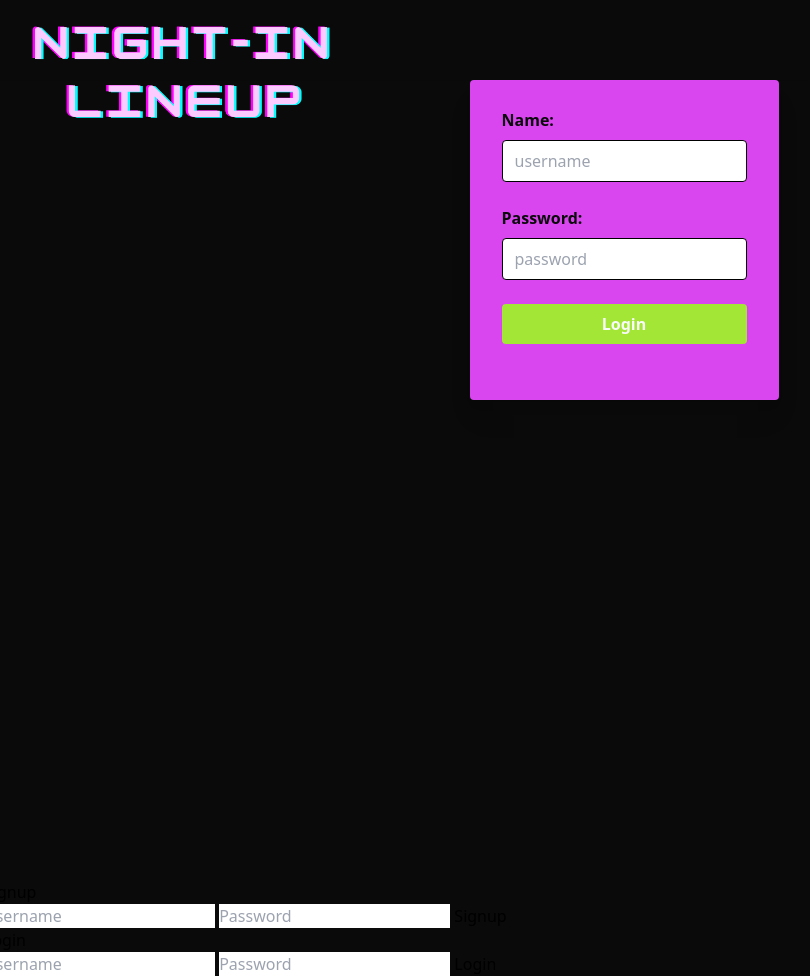
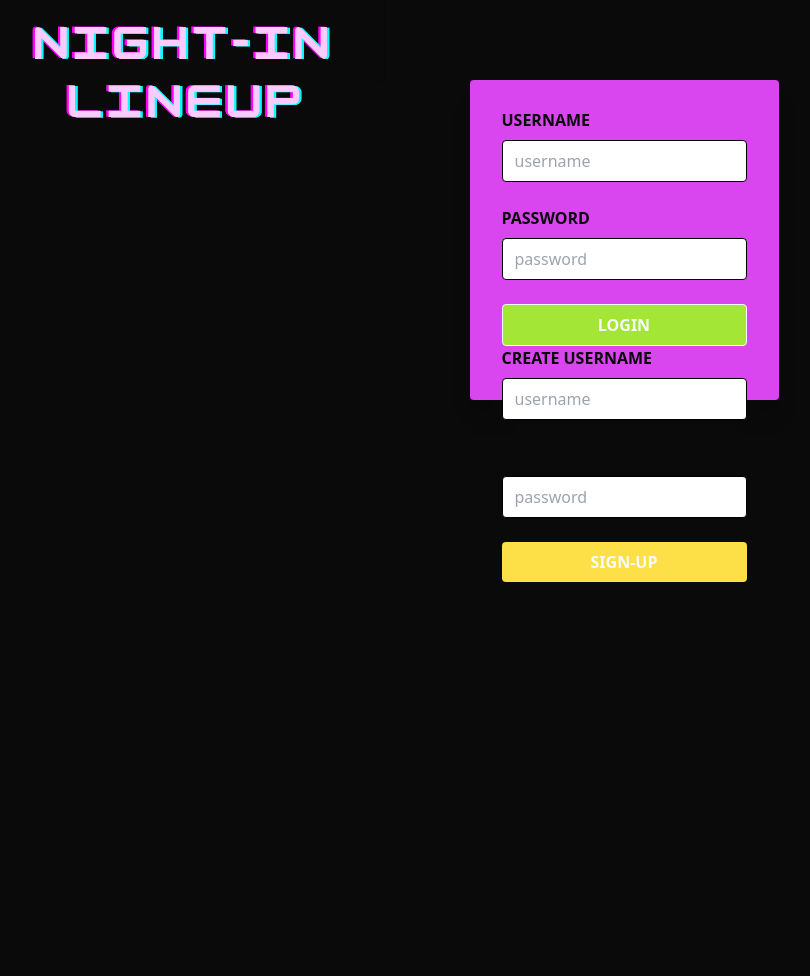
Before and after one commit to christiecamp/working-repo, a plain HTML site: page build/index.html in a window 1280 px wide. Shown: the whole page, without its empty margins (16-826 px from the left). After the commit the page ends 800 px from the top, so only its background shows below. Drawn offline with Linux system fonts and the light colour scheme.

Commit message:
finishing up login functionality within tailwind

```diff
--- a/build/index.html
+++ b/build/index.html
@@ -14,7 +14,7 @@
 
 
   <!-- nav bar with logo -->
-<header>
+<header class="flex">
   <nav>
     <div class="flex justify-between h-20 px-10 shadow items-center bg-neutral">
       <div class="flex items-center space-x-8">
@@ -36,28 +36,47 @@
 
   <!-- login card -->
 <main>
+  <section class="flex container-forms justify-center align-bottom" id="sneaky">
+    <div class="forms py-7 px-8 h-80 bg-fuchsia rounded shadow-xl forms">
 
-  <div class="flex h-screen align-middle justify-center">
-    <div class="py-7 px-8 h-80 bg-fuchsia rounded shadow-xl">
-
-          <form action="" id="">
+         <!-- login form -->
+          <form id="login-form">
+             <!-- username -->
             <div class="mb-6">
-              <label for="name" class="block text-neutral font-bold">Name:</label>
-              <input type="text" name="name" id="users" placeholder="username" class="w-full border border-gray-300 py-2 pl-3 rounded mt-2 outline-none focus:ring-yellow :ring-yellow" />
+              <label for="username" class="block text-neutral font-bold">USERNAME</label>
+              <input type="text" name="username" id="username" placeholder="username" class="username w-full border border-neutral py-2 pl-3 rounded mt-2 outline-none" required>
             </div>
-
+            <!-- password -->
             <div>
-              <label for="password" class="block text-neutral font-bold">Password:</label>
-              <input type="text" name="password" id="password" placeholder="password" class="w-full border border-black-300 py-2 pl-3 rounded mt-2 outline-none focus:ring-yellow :ring-yellow" />
+              <label for="password" class="block text-neutral font-bold">PASSWORD</label>
+              <input type="text" name="password" id="password" placeholder="password" class="password w-full border border-neutral py-2 pl-3 rounded mt-2 outline-none" required>
             </div>
-            <button type="submit" class="cursor-pointer py-2 px-4 block mt-6 bg-lime text-gray font-bold w-full text-center rounded">Login</button>
+                <!-- login button -->
+          <button type="submit" class="login-button cursor-pointer py-2 px-4 block mt-6 bg-lime text-gray font-bold w-full border border-neutral text-center rounded">LOGIN</button>
           </form>
 
-        </div>
-      </div>
 
+          <!-- signup form -->
+          <form id="signup-form">
+            <!-- signup username -->
+            <div class="mb-6">
+              <label for="signup-username" class="block text-neutral font-bold">CREATE USERNAME</label>
+              <input type="text" name="signup-username" id="signup-username" placeholder="username" class="signup-username w-full border py-2 pl-3 rounded mt-2 outline-none" required>
+            </div>
+            <!-- signup password -->
+            <div>
+              <label for="signup-password" class="block text-neutral font-bold">CREATE PASSWORD</label>
+              <input type="text" name="signup-password" id="signup-password" placeholder="password" class="signup-password w-full border border-black-300 py-2 pl-3 rounded mt-2 outline-none" required>
+            </div>
+            <!-- signup button -->
+            <button type="submit" class="signup-button cursor-pointer py-2 px-4 block mt-6 bg-yellow text-gray font-bold w-full  border-neutral text-center rounded">SIGN-UP</button>
+          </form>
+    </div>
+    <p class="error-text"></p>
+  </section>
 
-    <section class="container forms" id="sneaky">
+  <!-- original html as reference prior to tailwindcss implementation -->
+   <!-- <section class="container forms" id="sneaky">
         <div class="forms">
         <form id="signup-form">
             <h2>Signup</h2>
@@ -73,9 +92,9 @@
         </form>
     </div>
     <p class="error-text"></p>
-     </section>
+     </section> -->
 
-  </main>
+
 
 
 
@@ -139,11 +158,12 @@
 
 </div>
 </section>
-
+</main>
 
     <!-- JavaScript -->
 
   <script src="./assets/scripts/script.js"></script>
+
 
   </body>
 
```
